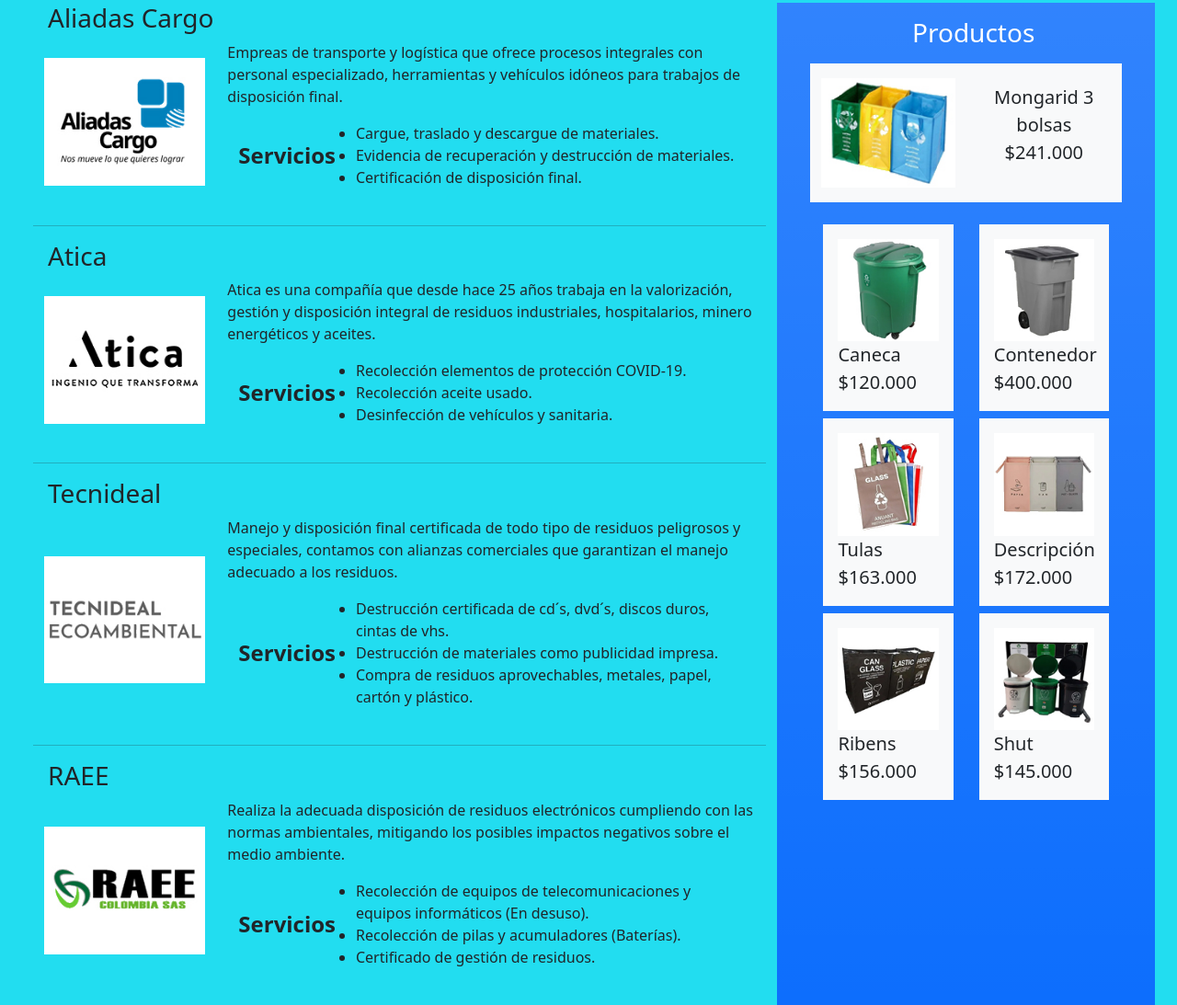
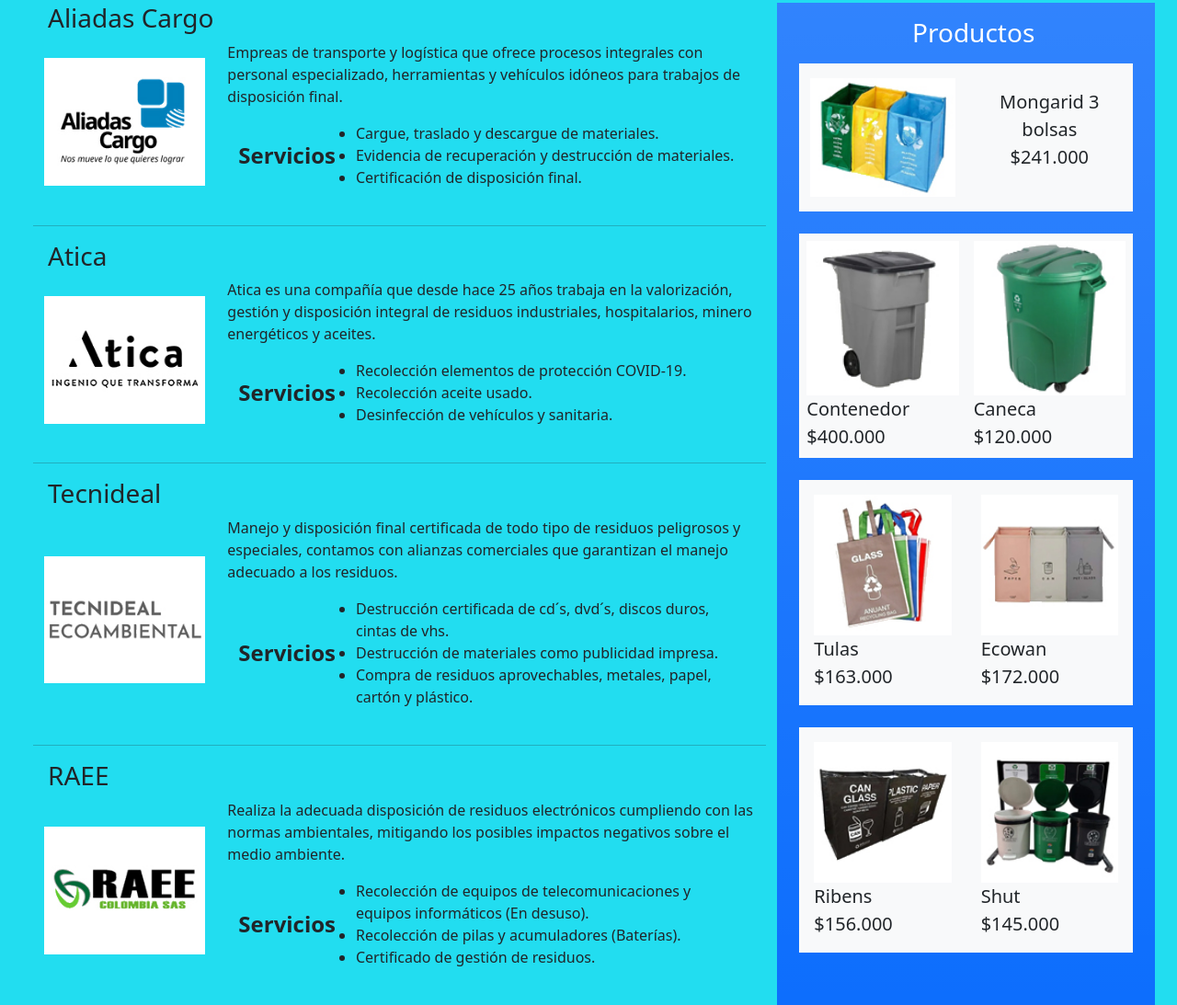
Before and after one commit to HolmanCruz/recdire, a plain HTML site: page index.html in a window 1280 px wide. Shown: the part 2328-3421 px from the top of the page at 92% size. Drawn offline with nearby package versions, Linux system fonts and the light colour scheme.

Commit message:
Productos

```diff
--- a/index.html
+++ b/index.html
@@ -265,7 +265,7 @@
                                 </div>
                             </div>
                             <!-- Productos -->
-                            <div class="col-lg-4 bg-primary bg-gradient">
+                            <div class="col-lg-4 bg-primary bg-gradient p-0">
                                 <h3 class=" ps-3 text-center text-white m-3">Productos</h3>
                                 <div class="container ">
                                     <div class="row align-items-center pt-3 pb-3 bg-light text-dark mb-4 ">
@@ -276,42 +276,42 @@
                                             <p>Mongarid 3 bolsas<br> $241.000</p>
                                         </div>
                                     </div>
-                                    <div class="row d-flex justify-content-around ">
-                                        <div class="col-5 p-3 mb-2 bg-light text-dark ">
+                                    <div class="row d-flex justify-content-around  mb-3">
+                                        <div class="col-6 p-2 pb-0 mb-2 bg-light text-dark ">
+                                            <img width=" 100% " src="img/contenedor2.jpg" alt="Contenedor">
+                                            <div class="col-6 fs-5 ">
+                                                <p class=" mb-0 ">Contenedor<br> $400.000</p>
+                                            </div>
+                                        </div>
+                                        <div class="col-6 p-2 mb-2 bg-light text-dark ">
                                             <img width=" 100% " src="img/contenedor1.jpg" alt="Contenedor">
                                             <div class="col-6 fs-5 ">
                                                 <p class=" mb-0 ">Caneca<br> $120.000</p>
                                             </div>
                                         </div>
-                                        <div class="col-5 p-3 pb-0 mb-2 bg-light text-dark ">
-                                            <img width=" 100% " src="img/contenedor2.jpg" alt="Contenedor">
-                                            <div class="col-6 fs-5 ">
-                                                <p class=" mb-0 ">Contenedor<br> $400.000</p>
-                                            </div>
-                                        </div>
                                     </div>
-                                    <div class="row d-flex justify-content-around">
-                                        <div class="col-5 p-3 mb-2 bg-light text-dark">
+                                    <div class="row d-flex justify-content-around mb-3">
+                                        <div class="col-6 p-3 mb-2 bg-light text-dark">
                                             <img width=" 100% " src="img/bolsas.jpg" alt="Bolsas">
                                             <div class="col-6 fs-5 ">
                                                 <p class=" mb-0 ">Tulas<br> $163.000</p>
                                             </div>
                                         </div>
-                                        <div class="col-5 p-3 pb-0 mb-2 bg-light text-dark ">
+                                        <div class="col-6 p-3 pb-0 mb-2 bg-light text-dark ">
                                             <img width=" 100% " src="img/ecowanliving.jpg" alt="Ecowanling">
                                             <div class="col-6 fs-5 ">
-                                                <p class=" mb-0 ">Descripción<br> $172.000</p>
+                                                <p class=" mb-0 ">Ecowan<br> $172.000</p>
                                             </div>
                                         </div>
                                     </div>
-                                    <div class="row d-flex justify-content-around ">
-                                        <div class="col-5 p-3 mb-2 bg-light text-dark ">
+                                    <div class="row d-flex justify-content-around mb-3">
+                                        <div class="col-6 p-3 mb-2 bg-light text-dark ">
                                             <img width=" 100% " src="img/ribens.jpg" alt=" ">
                                             <div class="col-6 fs-5 ">
                                                 <p class=" mb-0 ">Ribens<br> $156.000</p>
                                             </div>
                                         </div>
-                                        <div class="col-5 p-3 pb-0 mb-2 bg-light text-dark ">
+                                        <div class="col-6 p-3 pb-0 mb-2 bg-light text-dark ">
                                             <img width=" 100% " src="img/shut.jpg" alt=" ">
                                             <div class="col-6 fs-5 ">
                                                 <p class=" mb-0 ">Shut<br> $145.000</p>
```
